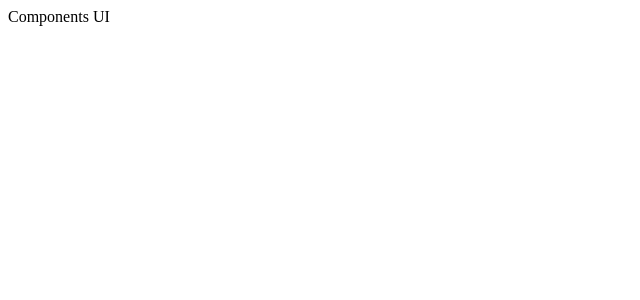
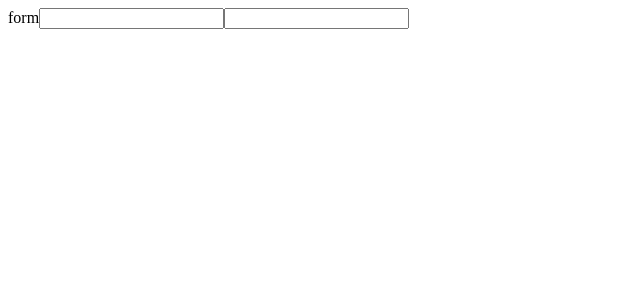
Before and after one commit to ipaymushkin/components-ui, a React (Create React App) app: page / in a window 1280 px wide. Shown: the top 300 px of the page, without its empty margins (0-640 px from the left). Built offline with nearby package versions, Linux system fonts and the light colour scheme.

Commit message:
Input and Form components added

```diff
--- /dev/null
+++ b/src/App.tsx
@@ -0,0 +1,23 @@
+import React from 'react';
+import Input from "./components/Input";
+import Form from "./components/Form";
+import { useForm } from './hooks/useForm';
+
+const App = () => {
+
+    const [errors] = useForm({
+        name: '',
+        age: '',
+    })
+
+    return (
+        <div>
+            <Form onSubmit={() => {}}>
+                <Input name="name" />
+                <Input name="age" />
+            </Form>
+        </div>
+    );
+};
+
+export default App;
--- /dev/null
+++ b/src/components/Form/index.tsx
@@ -0,0 +1,15 @@
+import React, { FC } from 'react';
+
+interface IFormChildren {
+    children: React.ReactNode,
+    onSubmit(): void,
+}
+
+const Form: FC<IFormChildren> = ({ children, onSubmit }) => (
+        <div>
+            form
+            {children}
+        </div>
+    );
+
+export default Form;
--- a/src/components/Input/InputComponent.tsx
+++ b/src/components/Input/InputComponent.tsx
@@ -1,15 +1,10 @@
 import React, { FC } from 'react';
+import { IChildren, IInputProps } from '../../interfaces';
 
-interface IChildren {
-    children(data: {
-        [key: string]: string|number|(() => void)
-    }): React.ReactElement
-}
-
-const InputComponent: FC<IChildren> = ({ children }) => (
-        <div>
-            {children({ a: 1, b: 'a' })}
-        </div>
+const InputComponent: FC<IChildren & IInputProps> = ({ children , value = "", onChange = () => {}, error= '', name = '' }) => (
+        <>
+            {children({ value, onChange, error, name })}
+        </>
     );
 
 export default InputComponent;
--- a/src/components/Input/InputView.tsx
+++ b/src/components/Input/InputView.tsx
@@ -1,8 +1,8 @@
 import React, { FC } from 'react';
-import { IProps } from "./interfaces";
+import { IInputProps } from '../../interfaces';
 
-const InputView: FC<IProps> = ({ onChange, value }) => (
-        <input onChange={onChange} value={value}/>
+const InputView: FC<IInputProps> = ({ onChange, value, error, name }) => (
+        <input onChange={onChange} value={value} name={name}/>
     );
 
 export default InputView;
--- a/src/components/Input/index.tsx
+++ b/src/components/Input/index.tsx
@@ -1,7 +1,15 @@
-import React from 'react';
+import React, { FC } from 'react';
+import InputView from "./InputView";
+import InputComponent from "./InputComponent";
 
-const Index = () => (
-        <div />
+interface IInput {
+    name: string,
+}
+
+const Input: FC<IInput> = ({ name }) => (
+        <InputComponent name={name}>
+            {(props ) => <InputView name={name} {...props} />}
+        </InputComponent>
     );
 
-export default Index;
+export default Input;
--- /dev/null
+++ b/src/hooks/useForm.tsx
@@ -0,0 +1,14 @@
+import { useState } from "react"
+
+export const useForm = (model: {}) => {
+
+    const [values, setValues] = useState(model)
+
+    const errors: [] = []
+
+    const onSubmit = () => {
+        console.log('values', values)
+    }
+
+    return [errors, onSubmit]
+}
--- a/src/index.tsx
+++ b/src/index.tsx
@@ -1,9 +1,10 @@
 import React from 'react';
 import ReactDOM from 'react-dom';
+import App from './App';
 
 ReactDOM.render(
   <React.StrictMode>
-      <div>Components UI</div>
+      <App />
   </React.StrictMode>,
   document.getElementById('root')
 );
--- /dev/null
+++ b/src/interfaces/IFormProps.tsx
@@ -0,0 +1,2 @@
+export interface IFormProps {
+}
--- /dev/null
+++ b/src/interfaces/IInputProps.tsx
@@ -0,0 +1,6 @@
+export interface IInputProps {
+    onChange?(): void,
+    value?: string,
+    error?: string,
+    name: string,
+}
--- /dev/null
+++ b/src/interfaces/index.ts
@@ -0,0 +1,3 @@
+export type { IChildren } from './IChildren'
+export type { IInputProps } from './IInputProps'
+export type { IFormProps } from './IFormProps'
```
Also changed, not shown: src/interfaces/IChildren.tsx (added, +7 -0 lines).
